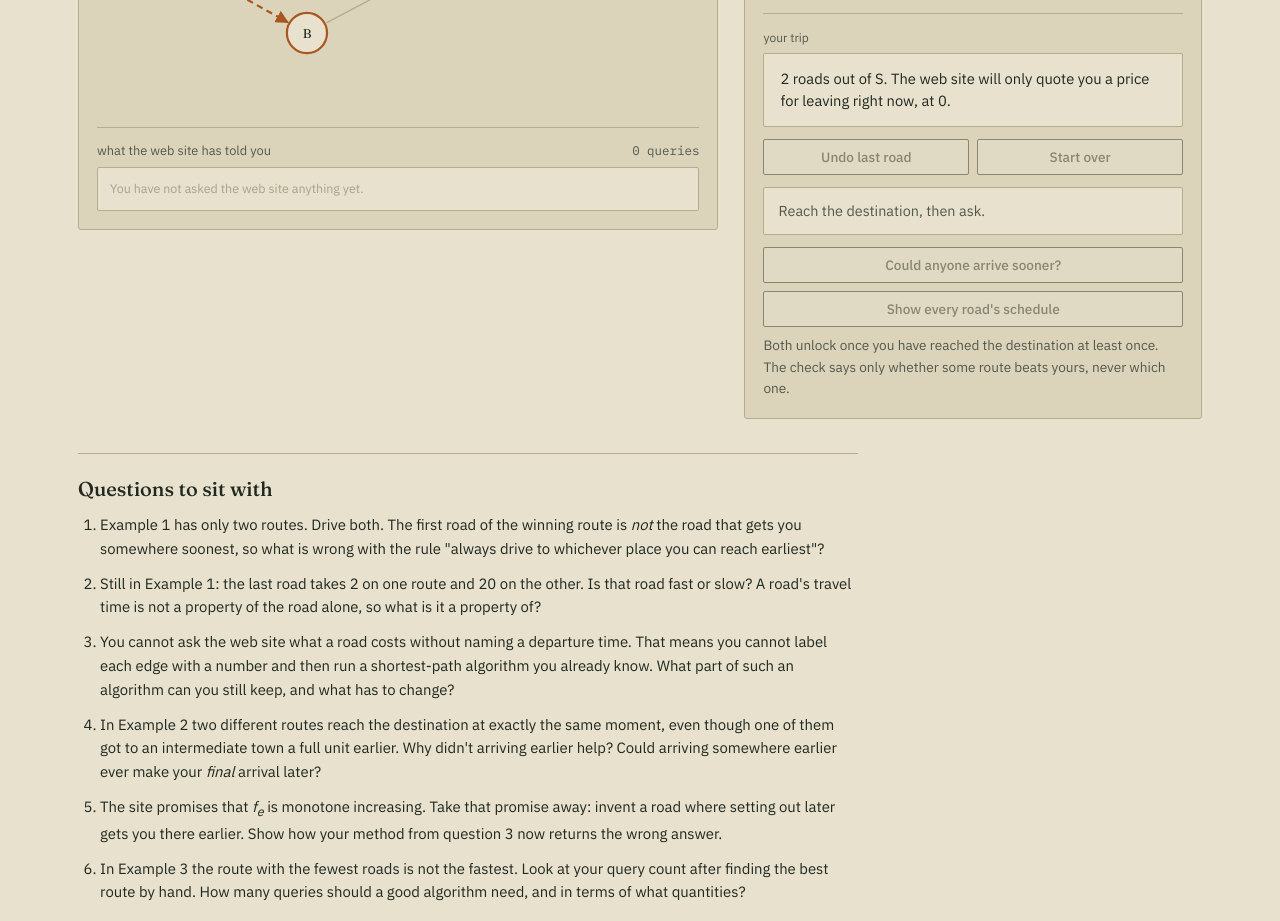
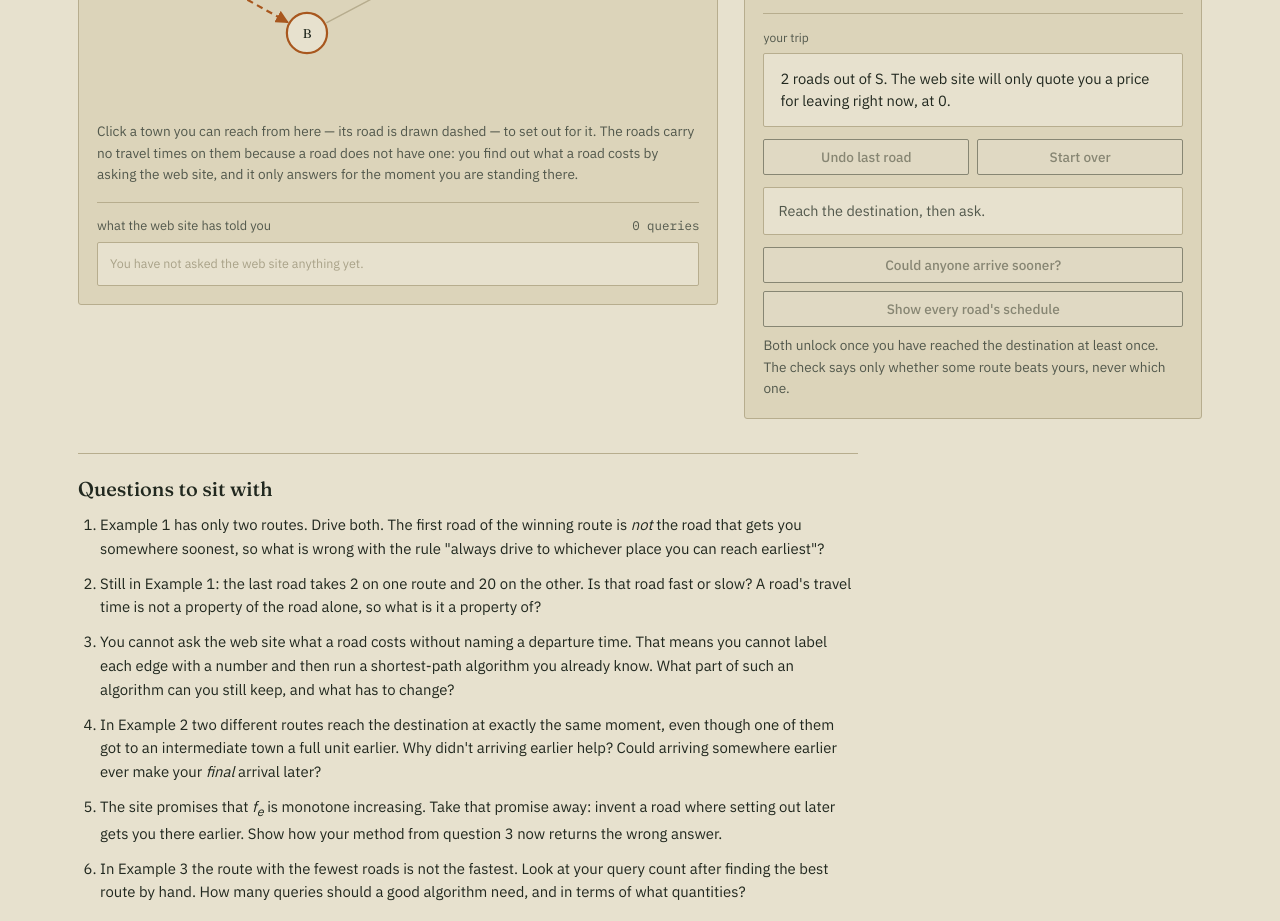
Before and after one commit to rohanjoshi1399/cs5800-visualizations, a plain HTML site: page problems/week-03-winter-roads.html in a window 1280 px wide. Shown: the part 788-1709 px from the top of the page. Drawn offline with Linux system fonts and the light colour scheme.

Commit message:
Say why the week 3 roads carry no travel times
The blank map is the point -- a road has no single travel time, so printing
one would misstate the problem, and labelling the edges would leave nothing
to solve. But the page never said so, and the only instruction for how to
drive was inside the map's aria-label, so screen reader users got it and
nobody else did. Weeks 1 and 2 both say how to interact in visible text.

Added one line under the map that does both jobs: it says to click a town you
can reach, and it explains that the roads are bare because a road does not
have a cost of its own, only a cost for the moment you are standing there.

Verified with the jsdom harness: a freshly loaded map carries no road labels
at all, exactly three appear after driving three roads, and the visible text
covers both how to drive and why the roads are blank.

Co-Authored-By: Claude Opus 5 (1M context) <noreply@anthropic.com>

```diff
--- a/problems/week-03-winter-roads.html
+++ b/problems/week-03-winter-roads.html
@@ -126,6 +126,8 @@
     <div class="panel">
       <svg id="map" viewBox="0 0 660 360" role="group"
            aria-label="Road map. Your position is marked; roads leading out of it can be taken. Tab to a reachable destination and press Enter to drive there."></svg>
+
+      <p class="hint" style="margin-top:10px;">Click a town you can reach from here &mdash; its road is drawn dashed &mdash; to set out for it. The roads carry no travel times on them because a road does not have one: you find out what a road costs by asking the web site, and it only answers for the moment you are standing there.</p>
 
       <div class="oracle">
         <div class="oracle-head">
```
